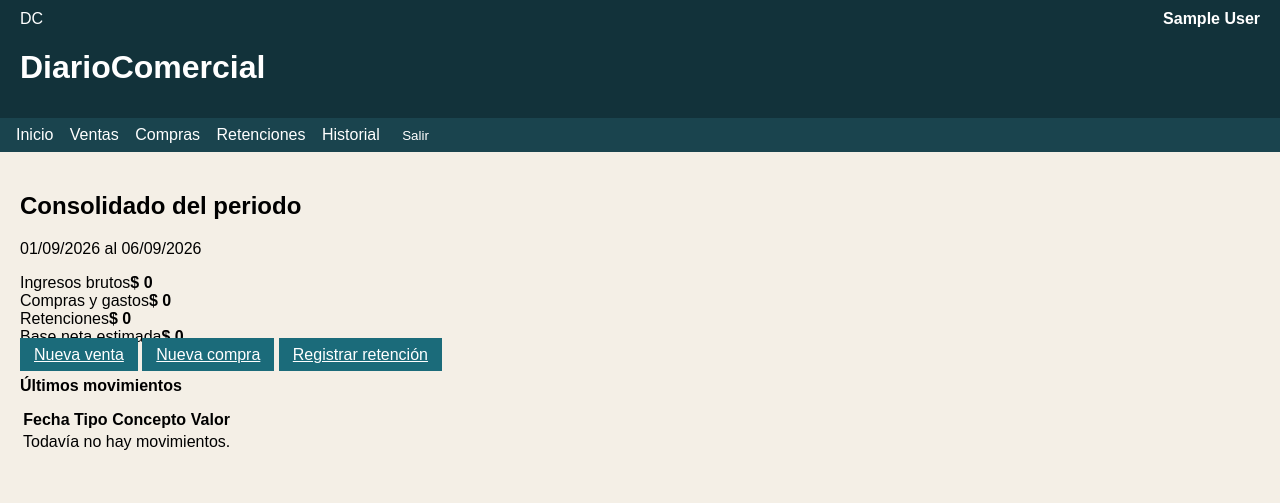
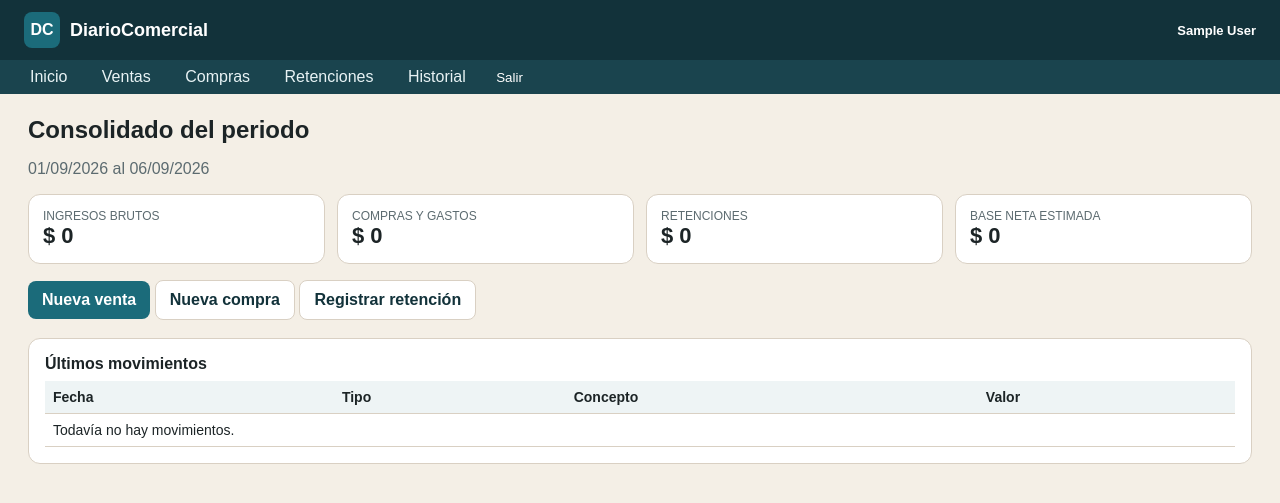
Before and after one commit to AlbertoMillanC/diariocomercial, a Django app: page / in a window 1280 px wide. Shown: the top 503 px of the page. Run offline with Django 5.2, Linux system fonts and the light colour scheme; the visitor is signed in with stand-in values (Sample User, id 1); data that the repository does not hold is empty.

Commit message:
css para que se parezca mas a los prototipos

```diff
--- a/static/css/estilo.css
+++ b/static/css/estilo.css
@@ -1,12 +1,52 @@
-body { font-family: Arial, sans-serif; margin: 0; background: #f4efe6; }
-.top { background: #12323a; color: #fff; padding: 10px 20px; display: flex; justify-content: space-between; }
-.nav { background: #1a444e; padding: 8px 16px; }
-.nav a { color: #fff; margin-right: 12px; text-decoration: none; }
-.wrap { padding: 20px; }
-.login-body { min-height: 100vh; padding: 40px; background: #12323a; }
-.login-card { max-width: 380px; margin: 60px auto; background: #fff; border-radius: 12px; padding: 24px; }
-.login-card input { width: 100%; padding: 8px; margin: 6px 0 12px; box-sizing: border-box; }
-.btn { padding: 8px 14px; border: 0; background: #1b6b7a; color: #fff; cursor: pointer; }
+:root {
+  --navy: #12323a;
+  --teal: #1b6b7a;
+  --sand: #f4efe6;
+  --ink: #1c2426;
+  --muted: #5c6b70;
+  --line: #d9d0c3;
+  --orange: #c24e0e;
+}
+* { box-sizing: border-box; }
+body { margin: 0; font-family: Arial, Helvetica, sans-serif; background: var(--sand); color: var(--ink); }
+.top { background: var(--navy); color: #fff; display: flex; justify-content: space-between; align-items: center; padding: 12px 24px; }
+.brand { display: flex; gap: 10px; align-items: center; }
+.logo { width: 36px; height: 36px; background: var(--teal); border-radius: 8px; display: grid; place-items: center; font-weight: bold; }
+.brand h1 { margin: 0; font-size: 18px; }
+.brand small { opacity: .75; }
+.nav { background: #1a444e; padding: 8px 20px; }
+.nav a { color: #e8f3f5; text-decoration: none; margin-right: 10px; padding: 6px 10px; border-radius: 6px; }
+.nav a:hover { background: var(--teal); }
 .logout { display: inline; }
 .logout button { background: none; border: 0; color: #fff; cursor: pointer; }
-.msg { background: #e6f3ea; padding: 8px; }
+.wrap { padding: 22px 28px; }
+h2 { margin: 0 0 8px; }
+.lead { color: var(--muted); }
+.cards { display: grid; grid-template-columns: repeat(4, 1fr); gap: 12px; margin: 16px 0; }
+.card { background: #fff; border: 1px solid var(--line); border-radius: 12px; padding: 14px; }
+.card span { display: block; font-size: 12px; color: var(--muted); text-transform: uppercase; }
+.card strong { font-size: 22px; }
+.actions { margin: 12px 0 18px; }
+.btn { display: inline-block; border: 0; border-radius: 8px; padding: 10px 14px; text-decoration: none; font-weight: 600; cursor: pointer; }
+.btn-primary { background: var(--teal); color: #fff; }
+.btn-ghost { background: #fff; border: 1px solid var(--line); color: var(--navy); }
+.btn-accent { background: var(--orange); color: #fff; }
+.btn-danger { background: #a33b32; color: #fff; }
+.panel { background: #fff; border: 1px solid var(--line); border-radius: 12px; padding: 16px; }
+table { width: 100%; border-collapse: collapse; }
+th, td { text-align: left; padding: 8px; border-bottom: 1px solid var(--line); font-size: 14px; }
+th { background: #eef4f5; }
+.tag { font-size: 11px; padding: 3px 8px; border-radius: 99px; background: #e6f3ea; }
+.tag.compra { background: #f8eadc; }
+.tag.ret { background: #e8eef8; }
+.login-body { min-height: 100vh; display: grid; place-items: center; background: linear-gradient(160deg, #12323a 0%, #1b6b7a 50%, #f4efe6 50%); }
+.login-card { width: 400px; background: #fff; border-radius: 16px; padding: 28px; }
+.login-card input, select, input[type=date], input[type=email], input[type=number], textarea {
+  width: 100%; padding: 8px; margin: 4px 0 10px; border: 1px solid var(--line); border-radius: 8px;
+}
+.filters { display: flex; gap: 12px; align-items: end; margin-bottom: 14px; flex-wrap: wrap; }
+.msg { background: #e6f3ea; padding: 8px 12px; border-radius: 8px; }
+.userbox { text-align: right; font-size: 13px; }
+@media (max-width: 900px) {
+  .cards { grid-template-columns: 1fr 1fr; }
+}
```
